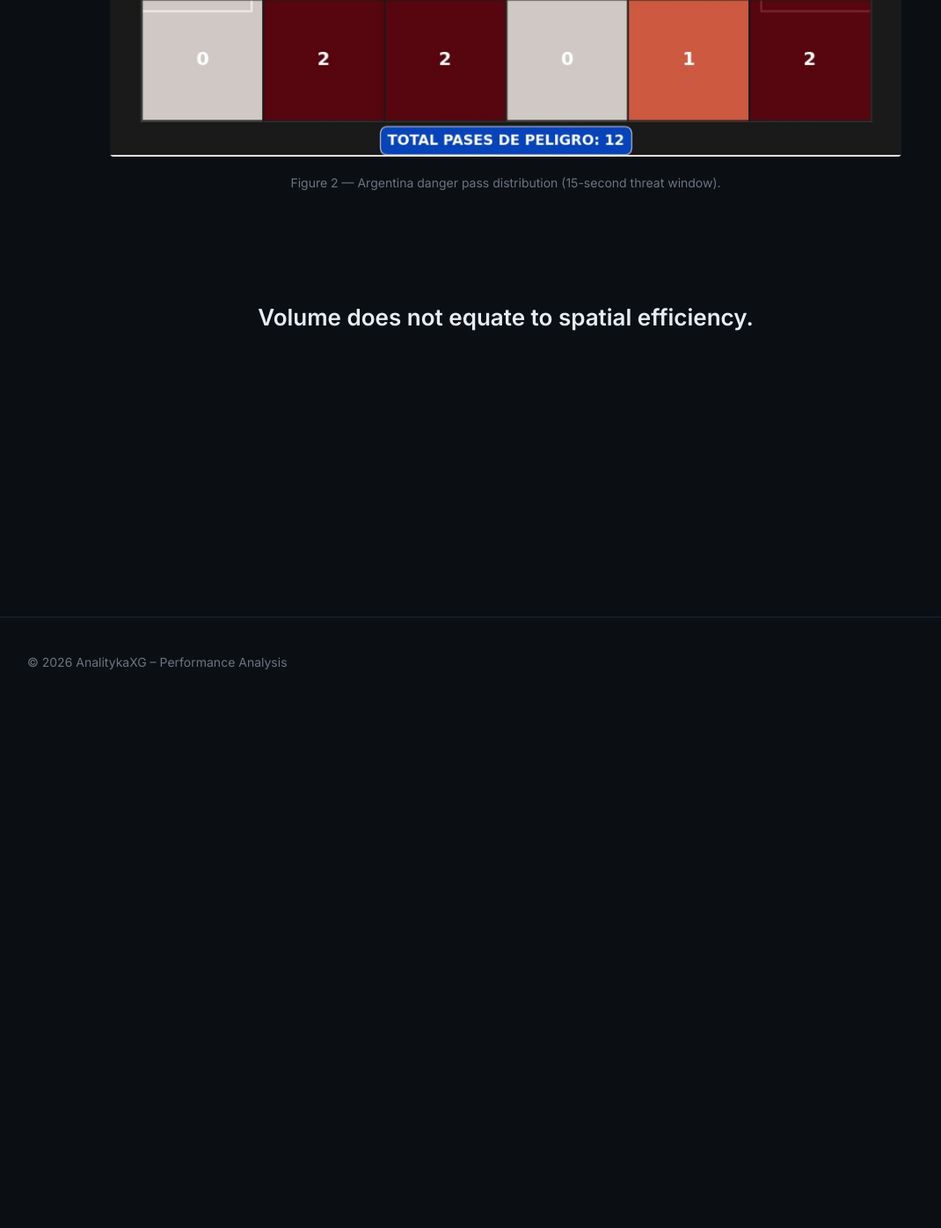
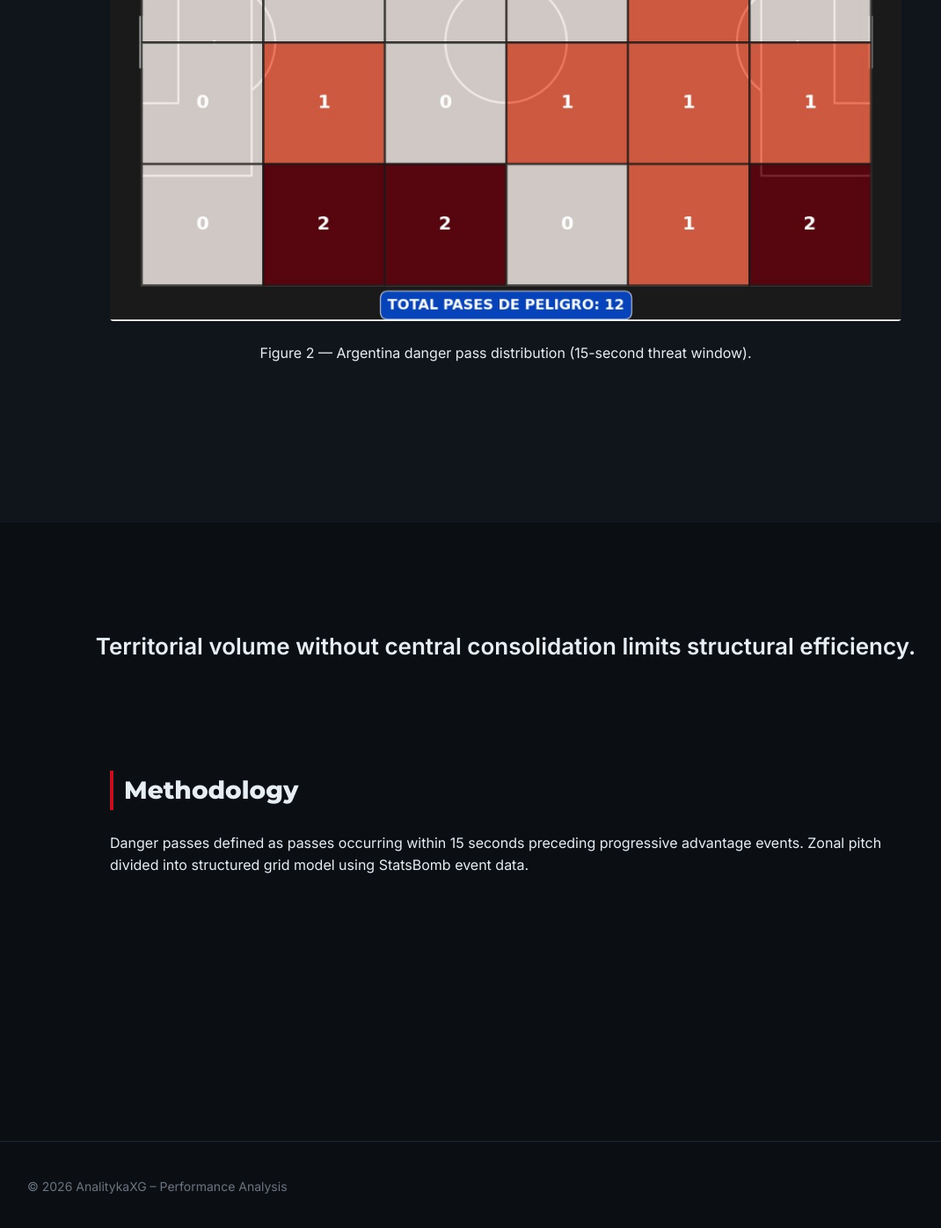
Before and after one commit to Fiallos77/analitykaXG, a Jekyll site: the page built from reports/argentina-ecuador-2024.md, in a window 1280 px wide and 1400 px high, scrolled down 2161 px. Shown: the top 1396 px of the window at 88% size, without its empty margins (65-1135 px from the left). Built offline with Jekyll 4.4.1, drawn with Linux system fonts in a browser that asks for light colours; before the commit the page ends 2966 px from its top, so only the background shows below that.

Commit message:
Update argentina-ecuador-2024.md

```diff
--- a/reports/argentina-ecuador-2024.md
+++ b/reports/argentina-ecuador-2024.md
@@ -10,6 +10,7 @@ title: Argentina vs Ecuador – Spatial Threat Report
 
 <div class="report-section">
   <h2>Executive Summary</h2>
+
   <div class="summary-box">
     <p>
       Ecuador generated a higher volume of danger passes (16 vs 12),
@@ -19,25 +20,35 @@ title: Argentina vs Ecuador – Spatial Threat Report
   </div>
 </div>
 
-<div class="report-section">
-  <h2>Spatial Distribution</h2>
+<div class="visual-block">
+  <div class="report-section">
+    <h2>Spatial Distribution</h2>
 
-  <div class="report-figure">
-    <img src="{{ site.baseurl }}/assets/images/Ecuador1.jpg" alt="Ecuador Threat Map">
-    <p style="color:#6B7480; font-size:14px; margin-top:12px;">
-      Figure 1 — Ecuador danger pass distribution (15-second threat window).
-    </p>
+    <div class="report-figure">
+      <img src="{{ site.baseurl }}/assets/images/Ecuador1.jpg" alt="Ecuador Threat Map">
+      <p class="caption">
+        Figure 1 — Ecuador danger pass distribution (15-second threat window).
+      </p>
+    </div>
+
+    <div class="report-figure">
+      <img src="{{ site.baseurl }}/assets/images/Argentina1.jpg" alt="Argentina Threat Map">
+      <p class="caption">
+        Figure 2 — Argentina danger pass distribution (15-second threat window).
+      </p>
+    </div>
   </div>
-
-  <div class="report-figure">
-    <img src="{{ site.baseurl }}/assets/images/Argentina1.jpg" alt="Argentina Threat Map">
-    <p style="color:#6B7480; font-size:14px; margin-top:12px;">
-      Figure 2 — Argentina danger pass distribution (15-second threat window).
-    </p>
-  </div>
-
 </div>
 
 <div class="report-highlight">
-  Volume does not equate to spatial efficiency.
+  Territorial volume without central consolidation limits structural efficiency.
 </div>
+
+<div class="report-section">
+  <h2>Methodology</h2>
+  <p>
+    Danger passes defined as passes occurring within 15 seconds preceding
+    progressive advantage events. Zonal pitch divided into structured grid
+    model using StatsBomb event data.
+  </p>
+</div>
```
